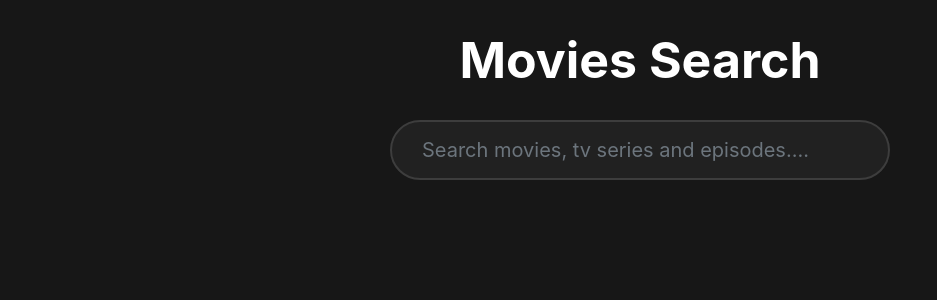
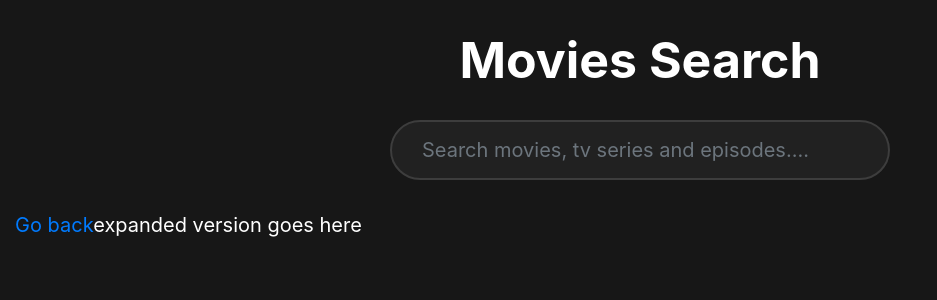
Before and after one commit to taimursaeed/quick-flick, a React (Create React App) app: page /show/1 in a window 1280 px wide. Shown: the top 300 px of the page, without its empty margins (0-937 px from the left). Built offline with nearby package versions, Linux system fonts and the light colour scheme; the HTML template or start-up script is replaced by a standard one.

Commit message:
Add basic routing

```diff
--- a/package.json
+++ b/package.json
@@ -11,6 +11,7 @@
     "node-sass": "^4.14.1",
     "react": "^17.0.2",
     "react-dom": "^17.0.2",
+    "react-router-dom": "^5.2.0",
     "react-scripts": "4.0.1"
   },
   "scripts": {
--- a/src/components/movieCard.js
+++ b/src/components/movieCard.js
@@ -1,10 +1,16 @@
+import { Link } from "react-router-dom";
 import NotFound from "./../assets/not-found.png";
 
 export default function MovieCard(props) {
   const imgPath = "https://image.tmdb.org/t/p/w400";
 
   return (
-    <a className="card" href="#" onClick={props.onClick} id={props.id}>
+    <Link
+      className="card"
+      to={`/show/${props.id}`}
+      onClick={props.onClick}
+      id={props.id}
+    >
       <img
         className="card-img-top"
         src={props.poster_path ? imgPath + props.poster_path : NotFound}
@@ -18,6 +24,6 @@ export default function MovieCard(props) {
           </small>
         </p>
       </div>
-    </a>
+    </Link>
   );
 }
--- a/src/components/movieExpanded.js
+++ b/src/components/movieExpanded.js
@@ -1,5 +1,10 @@
-import React from "react";
+import { Link } from "react-router-dom";
 
 export default function MovieExpanded() {
-  return <div>expanded version goes here</div>;
+  return (
+    <div>
+      <Link to="/">Go back</Link>
+      expanded version goes here
+    </div>
+  );
 }
--- a/src/components/moviesList.js
+++ b/src/components/moviesList.js
@@ -1,7 +1,7 @@
 import { useState } from "react";
-import NotFound from "./../assets/not-found.png";
 import MovieCard from "./movieCard";
 import MovieExpanded from "./movieExpanded";
+import { BrowserRouter as Router, Switch, Route, Link } from "react-router-dom";
 
 export default function MoviesList({ searchTerm, fetchCompleted, ...props }) {
   const moviesMeta = props.movies;
@@ -10,8 +10,7 @@ export default function MoviesList({ searchTerm, fetchCompleted, ...props }) {
   const [selectedMovie, setSelectedMovie] = useState(null);
 
   const handleClick = (e) => {
-    e.preventDefault();
-    console.log(e);
+    // console.log(e);
     setSelectedMovie(e);
   };
   if (searchTerm.length > 0) {
@@ -33,14 +32,20 @@ export default function MoviesList({ searchTerm, fetchCompleted, ...props }) {
     }
   }
   return (
-    <>
+    <Router>
+      <Switch>
+        <Route path="/show/:id">
+          <MovieExpanded />
+        </Route>
+        <Route path="/">
           <div className="movies-wrap">
             <div className="d-flex flex-grow-1 text-center flex-column">
               <div className="cards-wrap">{movieView}</div>
               {helperText}
             </div>
-        {selectedMovie && <MovieExpanded />}
           </div>
-    </>
+        </Route>
+      </Switch>
+    </Router>
   );
 }
```
Also changed, not shown: 1 other file (tests, documents, lock files or other folders). Lines whose indentation alone changed are shown as unchanged.
